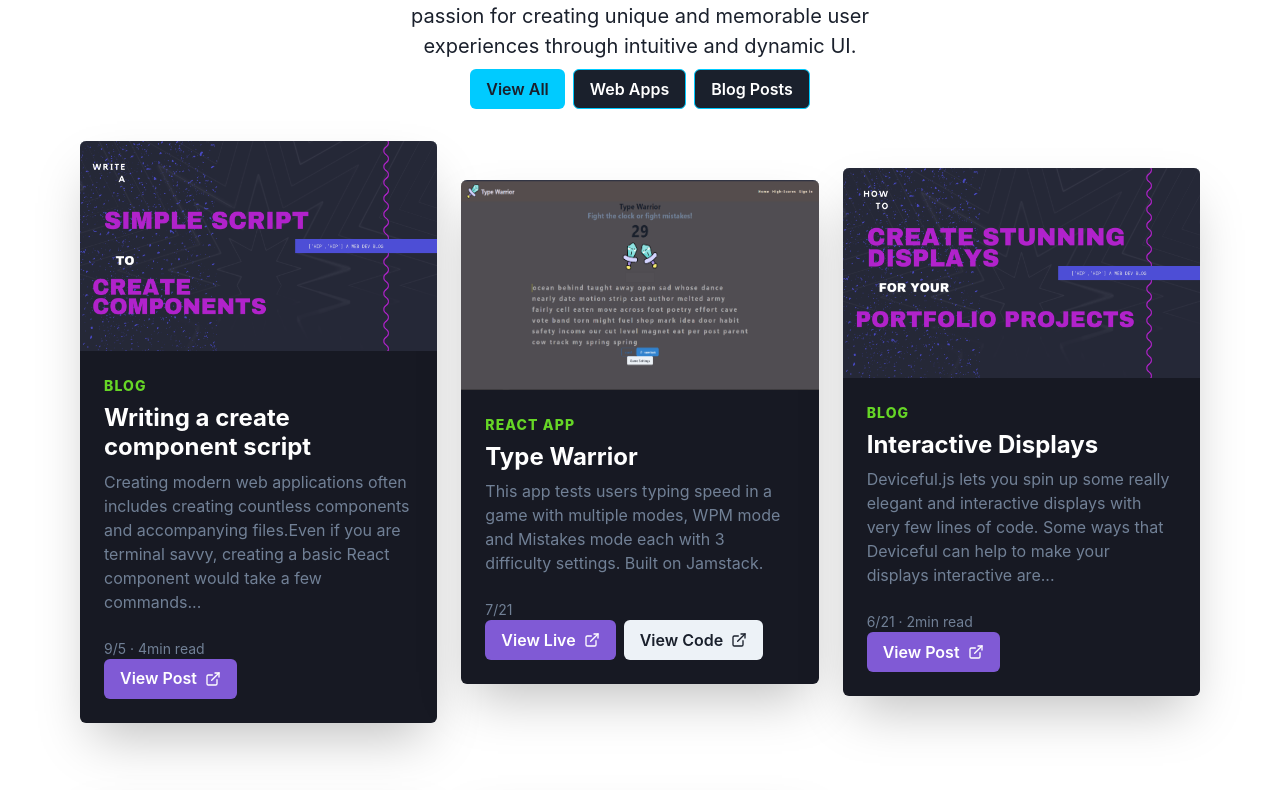
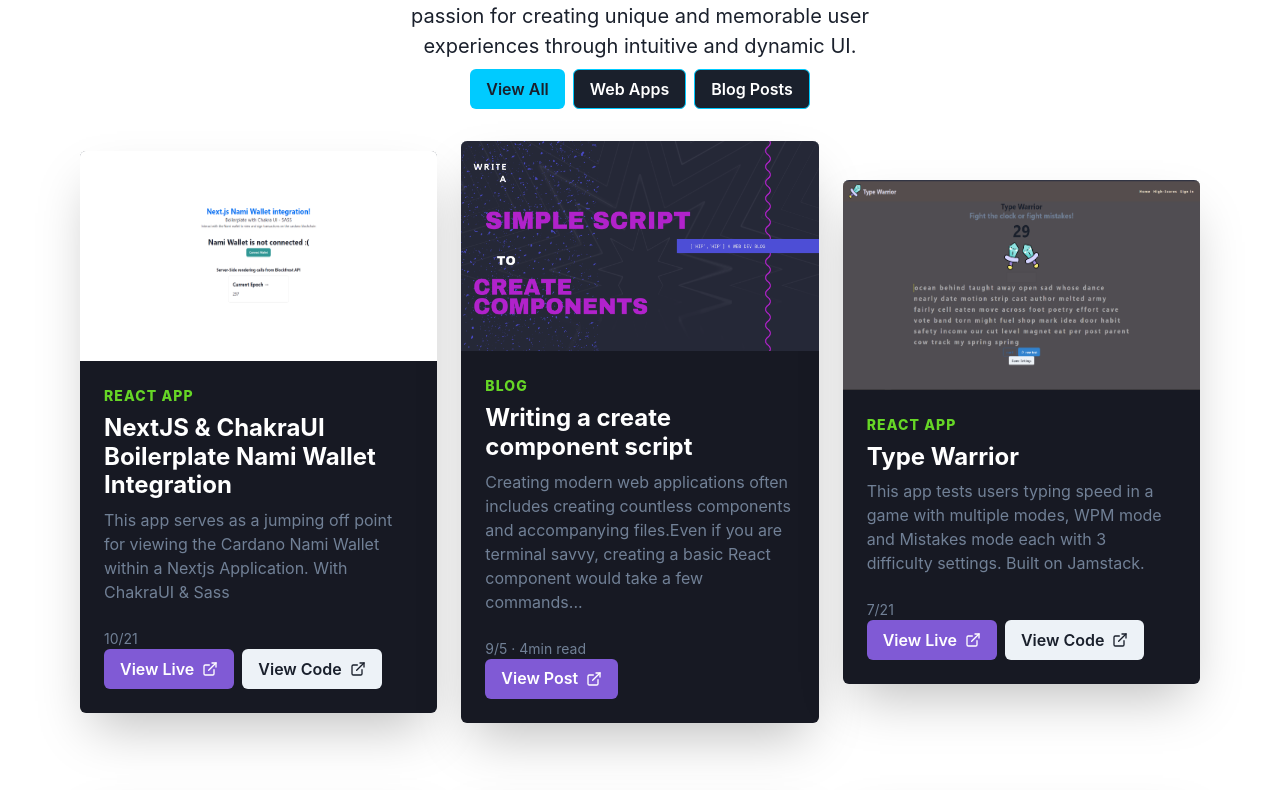
Before and after one commit to MiCurran/MiCurran-Portfolio, a Next.js app: page / in a window 1280 px wide. Shown: the part 630-1420 px from the top of the page. Built offline with nearby package versions, Linux system fonts and the light colour scheme.

Commit message:
add nami wallet project

```diff
--- a/constants/projects.js
+++ b/constants/projects.js
@@ -1,4 +1,13 @@
 export const projects = [
+    {
+        type: 'React App',
+        title: 'NextJS & ChakraUI Boilerplate Nami Wallet Integration',
+        imgSrc: '/images/namiWallet.png',
+        date: '10/21',
+        linkToCode: 'https://github.com/MiCurran/Nextjs-NamiWallet-Boilerplate',
+        linkToLive: '#',
+        description: 'This app serves as a jumping off point for viewing the Cardano Nami Wallet within a Nextjs Application. With ChakraUI & Sass'
+    },
     {
         type: 'Blog',
         title: 'Writing a create component script',
```
Also changed, not shown: public/images/namiWallet.png (added).
